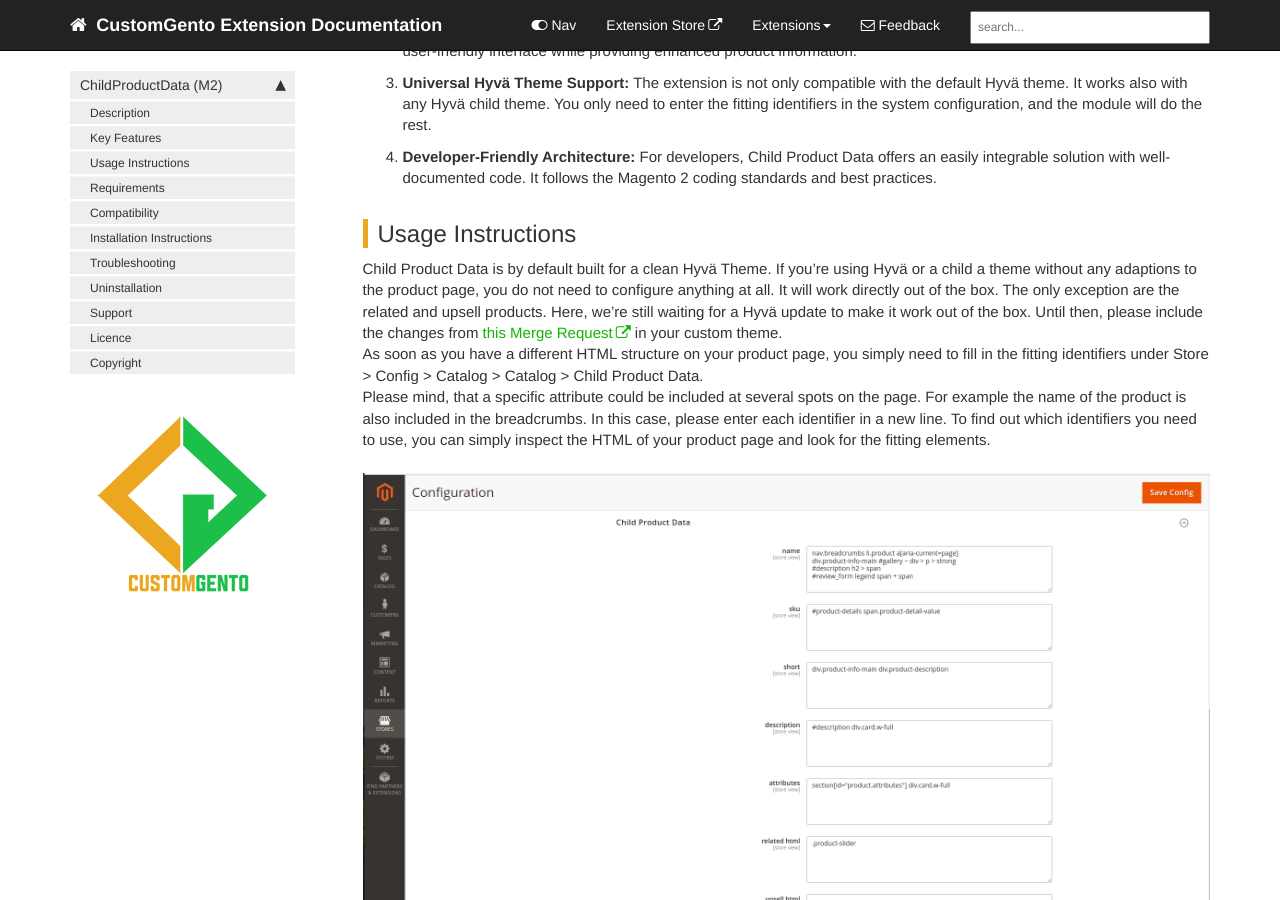
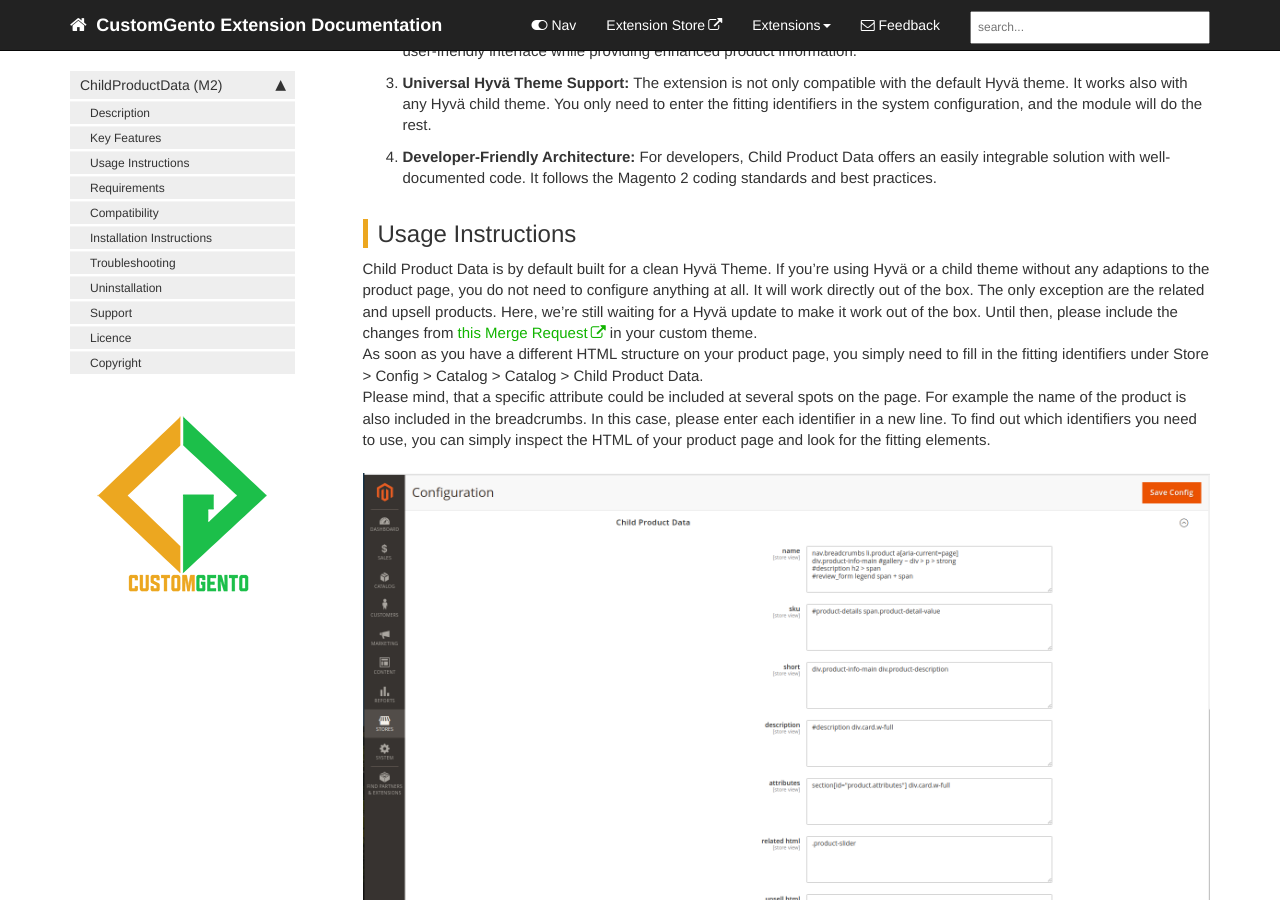
Before and after one commit to customgento/docs, a Jekyll site: the page built from pages/child-product-data-m2.md, in a window 1280 px wide and 900 px high, scrolled down 808 px. Built offline with Jekyll 4.4.1, drawn with Linux system fonts in a browser that asks for light colours; comment, search, counter and statistics services are not loaded.

Commit message:
Remove a, DEV-241
Co-authored-by: Irina Smidt <82020146+Irinina@users.noreply.github.com>

```diff
--- a/pages/child-product-data-m2.md
+++ b/pages/child-product-data-m2.md
@@ -26,7 +26,7 @@ On a configurable product page, you usually only see the attribute data of the c
 
 ## Usage Instructions
 Child Product Data is by default built for a clean Hyv&auml; Theme.
-If you're using Hyv&auml; or a child a theme without any adaptions to the product page, you do not need to configure anything at all.
+If you're using Hyv&auml; or a child theme without any adaptions to the product page, you do not need to configure anything at all.
 It will work directly out of the box. The only exception are the related and upsell products. Here, we're still waiting for a Hyv&auml; update to make it work out of the box. Until then, please include the changes from [this Merge Request](https://gitlab.hyva.io/hyva-themes/magento2-default-theme/-/merge_requests/979/diffs){:target="_blank"} in your custom theme.
 As soon as you have a different HTML structure on your product page, you simply need to fill in the fitting identifiers under Store > Config > Catalog > Catalog > Child Product Data.
 Please mind, that a specific attribute could be included at several spots on the page. For example the name of the product is also included in the breadcrumbs. In this case, please enter each identifier in a new line.
```
